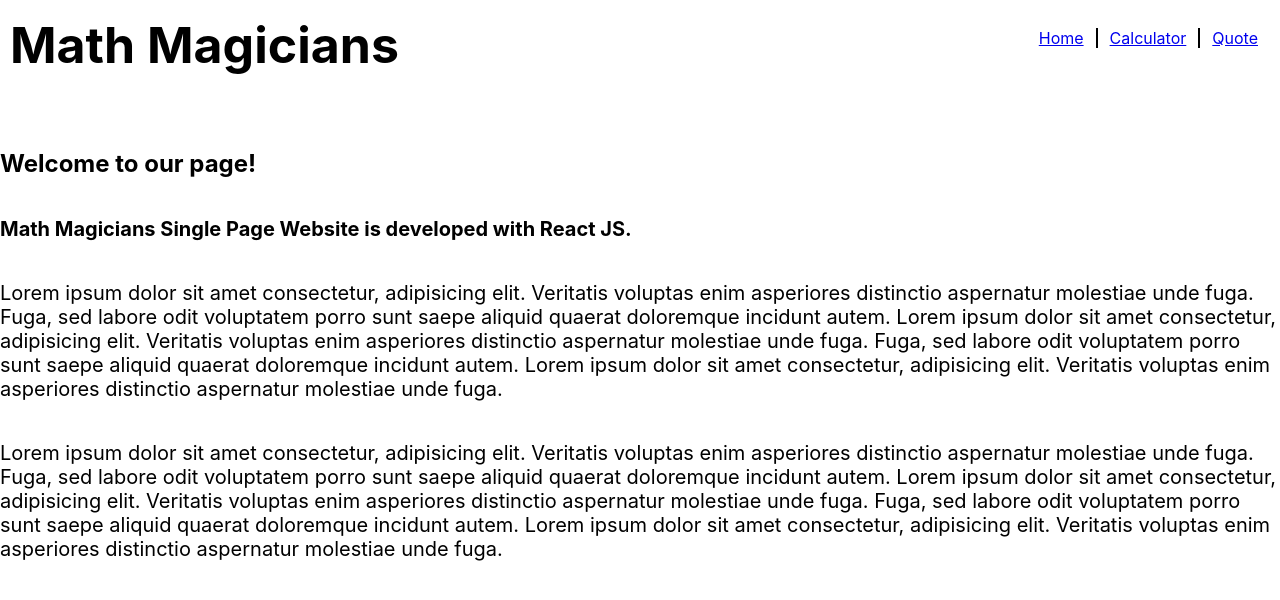
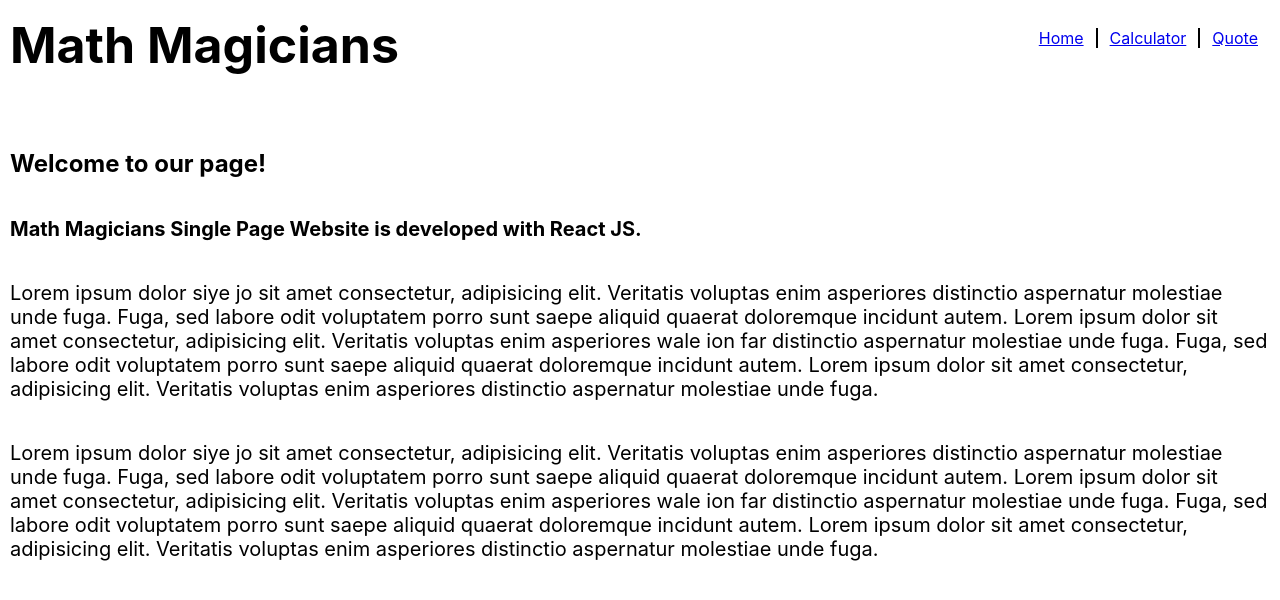
Before and after one commit to amrendrakind/math-magicians, a React (Create React App) app: page / in a window 1280 px wide. Shown: the top 600 px of the page. Built offline with nearby package versions, Linux system fonts and the light colour scheme.

Commit message:
Updates styling

```diff
--- a/src/App.css
+++ b/src/App.css
@@ -59,6 +59,7 @@
   justify-content: center;
   height: 70vh;
   flex-direction: column;
+  padding: 0 10px;
 }
 
 .home-container p {
@@ -75,6 +76,7 @@
   justify-content: center;
   height: 70vh;
   flex-direction: column;
+  padding: 0 10px;
 }
 
 .quote-container h3 {
@@ -86,7 +88,7 @@
 }
 
 .calculator-container {
-
+  padding: 0 10px;
   display: flex;
   align-items: flex-start;
   justify-content: space-between;
--- a/src/pages/HomePage.js
+++ b/src/pages/HomePage.js
@@ -8,21 +8,21 @@ function Home() {
         <b>Math Magicians Single Page Website is developed with React JS.</b>
       </p>
       <p>
-        Lorem ipsum dolor sit amet consectetur, adipisicing elit.
+        Lorem ipsum dolor siye jo sit amet consectetur, adipisicing elit.
         Veritatis voluptas enim asperiores distinctio aspernatur molestiae unde fuga.
         Fuga, sed labore odit voluptatem porro sunt saepe aliquid quaerat doloremque incidunt autem.
         Lorem ipsum dolor sit amet consectetur, adipisicing elit.
-        Veritatis voluptas enim asperiores distinctio aspernatur molestiae unde fuga.
+        Veritatis voluptas enim asperiores wale ion far distinctio aspernatur molestiae unde fuga.
         Fuga, sed labore odit voluptatem porro sunt saepe aliquid quaerat doloremque incidunt autem.
         Lorem ipsum dolor sit amet consectetur, adipisicing elit.
         Veritatis voluptas enim asperiores distinctio aspernatur molestiae unde fuga.
       </p>
       <p>
-        Lorem ipsum dolor sit amet consectetur, adipisicing elit.
+        Lorem ipsum dolor siye jo sit amet consectetur, adipisicing elit.
         Veritatis voluptas enim asperiores distinctio aspernatur molestiae unde fuga.
         Fuga, sed labore odit voluptatem porro sunt saepe aliquid quaerat doloremque incidunt autem.
         Lorem ipsum dolor sit amet consectetur, adipisicing elit.
-        Veritatis voluptas enim asperiores distinctio aspernatur molestiae unde fuga.
+        Veritatis voluptas enim asperiores wale ion far distinctio aspernatur molestiae unde fuga.
         Fuga, sed labore odit voluptatem porro sunt saepe aliquid quaerat doloremque incidunt autem.
         Lorem ipsum dolor sit amet consectetur, adipisicing elit.
         Veritatis voluptas enim asperiores distinctio aspernatur molestiae unde fuga.
```
